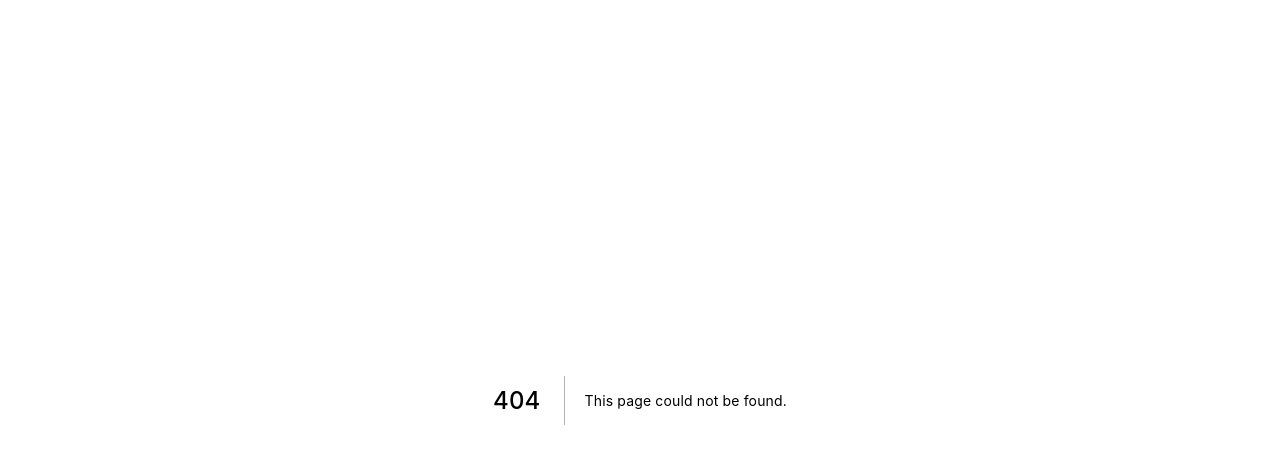
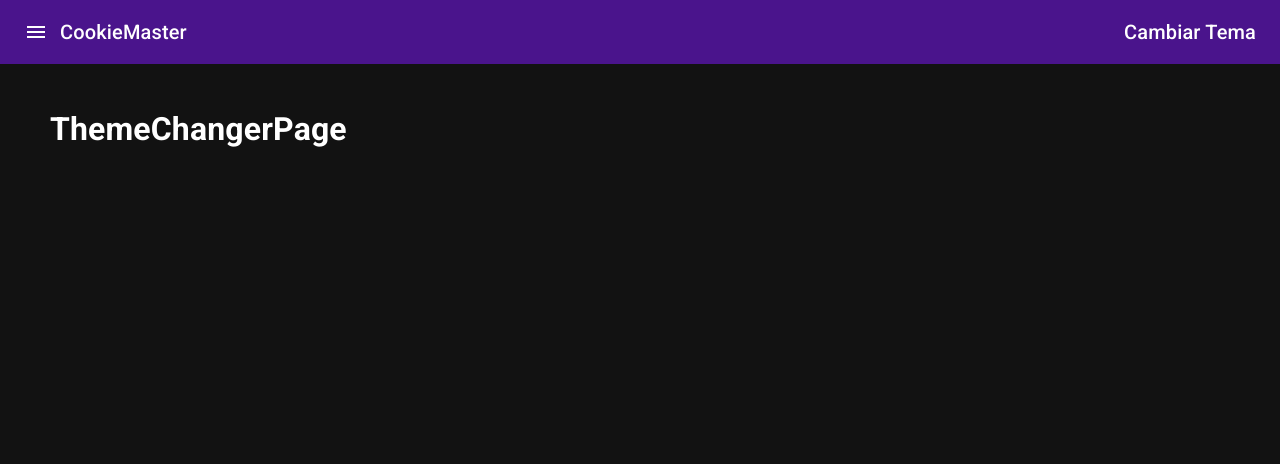
Before and after one commit to scarrilloh77/cookie-master-next, a Next.js app: page /theme-changer in a window 1280 px wide. Before the commit this address had no page. Shown: the top 464 px of the page. Built offline with nearby package versions, Linux system fonts and the light colour scheme.

Commit message:
layout y pages adicionales

```diff
--- /dev/null
+++ b/components/layouts/Layout.tsx
@@ -0,0 +1,23 @@
+import { FC } from 'react';
+import Head from 'next/head';
+import { Navbar, Sidebar } from '../ui';
+
+interface Props {
+  title?: string;
+  children: JSX.Element;
+}
+
+export const Layout: FC<Props> = ({ title = 'cookieMaster', children }) => {
+  return (
+    <>
+      <Head>
+        <title>{title}</title>
+      </Head>
+      <nav>
+        <Navbar />
+      </nav>
+      <Sidebar />
+      <main style={{ padding: '20px 50px' }}>{children}</main>
+    </>
+  );
+};
--- /dev/null
+++ b/components/layouts/index.ts
@@ -0,0 +1 @@
+export * from './Layout';
--- /dev/null
+++ b/components/ui/Navbar.tsx
@@ -0,0 +1,26 @@
+import NextLink from 'next/link';
+import { AppBar, IconButton, Link, Toolbar, Typography } from '@mui/material';
+import MenuOutlinedIcon from '@mui/icons-material/MenuOutlined';
+
+export const Navbar = () => {
+  return (
+    <AppBar position="sticky">
+      <Toolbar>
+        <IconButton size="large" edge="start">
+          <MenuOutlinedIcon />
+        </IconButton>
+        <NextLink href="/" passHref>
+          <Link underline="none" color="white">
+            <Typography variant="h6">CookieMaster</Typography>
+          </Link>
+        </NextLink>
+        <div style={{ flex: 1 }} />
+        <NextLink href="/theme-changer" passHref>
+          <Link underline="none" color="white">
+            <Typography variant="h6">Cambiar Tema</Typography>
+          </Link>
+        </NextLink>
+      </Toolbar>
+    </AppBar>
+  );
+};
--- /dev/null
+++ b/components/ui/Sidebar.tsx
@@ -0,0 +1,55 @@
+import {
+  Box,
+  Divider,
+  Drawer,
+  List,
+  ListItem,
+  ListItemIcon,
+  ListItemText,
+  Typography,
+} from '@mui/material';
+import InboxOutlinedIcon from '@mui/icons-material/InboxOutlined';
+import MailOutlineOutlinedIcon from '@mui/icons-material/MailOutlineOutlined';
+
+const menuItems: string[] = ['Inbox', 'Starred', 'Send Email', 'Drafts'];
+
+export const Sidebar = () => {
+  return (
+    <Drawer anchor="left">
+      <Box sx={{ width: 250 }}>
+        <Box sx={{ padding: '5px 10px' }}>
+          <Typography variant="h4">Menú</Typography>
+        </Box>
+        <List>
+          {menuItems.map((text, index) => (
+            <ListItem button key={text}>
+              <ListItemIcon>
+                {index % 2 ? (
+                  <InboxOutlinedIcon />
+                ) : (
+                  <MailOutlineOutlinedIcon />
+                )}
+              </ListItemIcon>
+              <ListItemText primary={text} />
+            </ListItem>
+          ))}
+        </List>
+        <Divider />
+        <List>
+          {menuItems.map((text, index) => (
+            <ListItem button key={text}>
+              <ListItemIcon>
+                {index % 2 ? (
+                  <InboxOutlinedIcon />
+                ) : (
+                  <MailOutlineOutlinedIcon />
+                )}
+              </ListItemIcon>
+              <ListItemText primary={text} />
+            </ListItem>
+          ))}
+        </List>
+      </Box>
+    </Drawer>
+  );
+};
--- /dev/null
+++ b/components/ui/index.ts
@@ -0,0 +1,2 @@
+export * from './Navbar';
+export * from './Sidebar';
--- /dev/null
+++ b/pages/contact.tsx
@@ -0,0 +1,5 @@
+const ContactPage = () => {
+  return <div>ContactPage</div>;
+};
+
+export default ContactPage;
--- /dev/null
+++ b/pages/theme-changer.tsx
@@ -0,0 +1,12 @@
+import React from 'react';
+import { Layout } from '../components/layouts';
+
+const ThemeChangerPage = () => {
+  return (
+    <Layout>
+      <h1>ThemeChangerPage</h1>
+    </Layout>
+  );
+};
+
+export default ThemeChangerPage;
```
Also changed, not shown: pages/about.tsx (added, +7 -0 lines), pages/index.tsx (+6 -1 lines).
